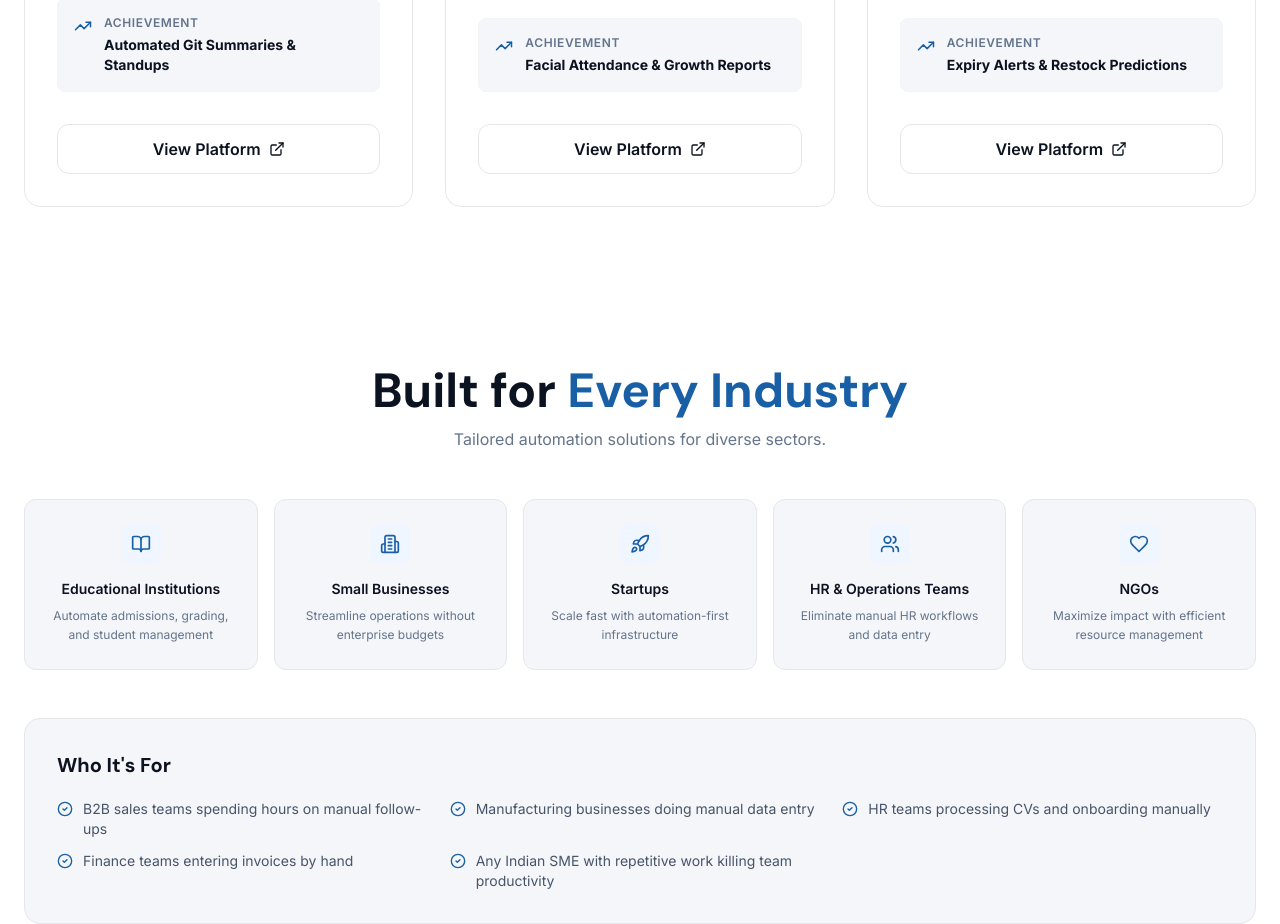
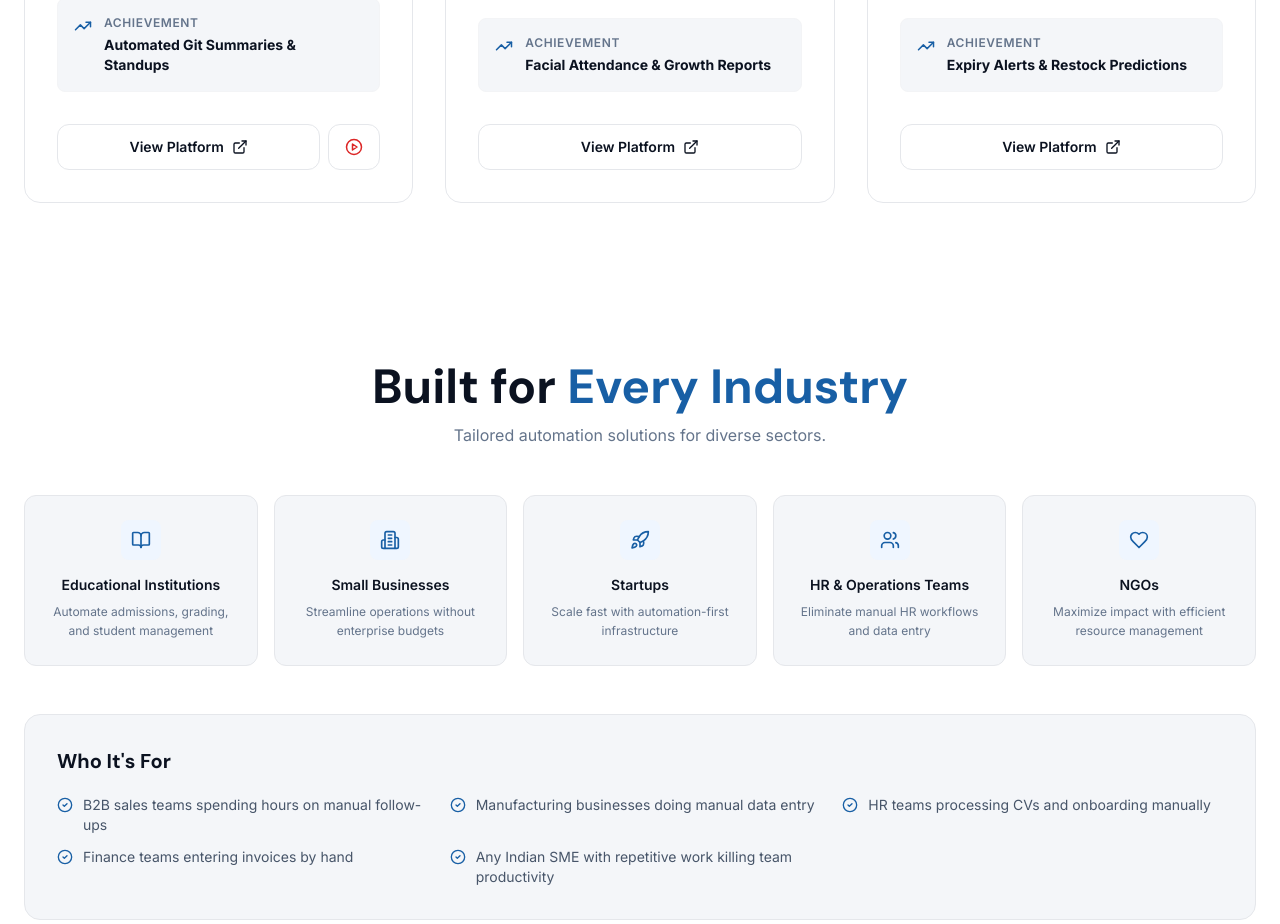
Before and after one commit to Piyush105454/Innoalaxy, a React (Vite) app in the folder frontend/: page / in a window 1280 px wide. Shown: the part 3140-4064 px from the top of the page. Built offline with nearby package versions, Linux system fonts and the light colour scheme; no server answers.

Commit message:
chore: add live urls and demo video link to past ai platforms

```diff
--- a/frontend/src/pages/Home.tsx
+++ b/frontend/src/pages/Home.tsx
@@ -22,6 +22,7 @@ import {
   GraduationCap,
   Activity,
   ExternalLink,
+  PlayCircle,
 } from "lucide-react";
 import { Navbar } from "../components/layout/Navbar";
 
@@ -140,7 +141,8 @@ const pastWork = [
     desc: "Autonomous AI agent integrated into dev teams. It monitors git pushes and summarizes daily code updates so every member knows exactly what was built and changed.",
     stats: "Automated Git Summaries & Standups",
     color: "text-blue-600 bg-blue-50 border-blue-200",
-    link: "#",
+    link: "https://resurrect-code.vercel.app/",
+    video: "https://youtu.be/0xny8WORHz4?si=5HwB-PNbRMMNG-LU",
   },
   {
     icon: GraduationCap,
@@ -148,7 +150,7 @@ const pastWork = [
     desc: "AI-powered facial recognition attendance. Provides personalized feedback, attendance scores, and data-driven guidance to help students grow and improve.",
     stats: "Facial Attendance & Growth Reports",
     color: "text-violet-600 bg-violet-50 border-violet-200",
-    link: "#",
+    link: "https://school-management-six-iota.vercel.app",
   },
   {
     icon: Activity,
@@ -156,7 +158,7 @@ const pastWork = [
     desc: "Intelligent medical stock management. Predicts stock expiry, analyzes monthly profit/loss, and guides owners on exactly what inventory needs restocking.",
     stats: "Expiry Alerts & Restock Predictions",
     color: "text-emerald-600 bg-emerald-50 border-emerald-200",
-    link: "#",
+    link: "https://pharmacy-pro-rho.vercel.app/",
   },
 ];
 
@@ -507,14 +509,27 @@ export function Home() {
                   </div>
                 </div>
 
+                <div className="flex gap-2 w-full">
                   <a
                     href={work.link}
                     target="_blank"
                     rel="noopener noreferrer"
-                  className="inline-flex items-center justify-center gap-2 w-full px-5 py-3 rounded-xl border border-gray-200 font-semibold text-ink hover:border-primary hover:text-primary hover:bg-blue-50 transition-all"
+                    className="flex-1 inline-flex items-center justify-center gap-2 px-4 py-3 rounded-xl border border-gray-200 font-semibold text-ink hover:border-primary hover:text-primary hover:bg-blue-50 transition-all text-sm"
                   >
                     View Platform <ExternalLink size={16} />
                   </a>
+                  {work.video && (
+                    <a
+                      href={work.video}
+                      target="_blank"
+                      rel="noopener noreferrer"
+                      className="inline-flex items-center justify-center gap-2 px-4 py-3 rounded-xl border border-gray-200 font-semibold text-red-600 hover:border-red-600 hover:bg-red-50 transition-all text-sm shrink-0"
+                      title="Watch Demo Video"
+                    >
+                      <PlayCircle size={18} />
+                    </a>
+                  )}
+                </div>
               </motion.div>
             ))}
           </div>
```
Lines whose indentation alone changed are shown as unchanged.
